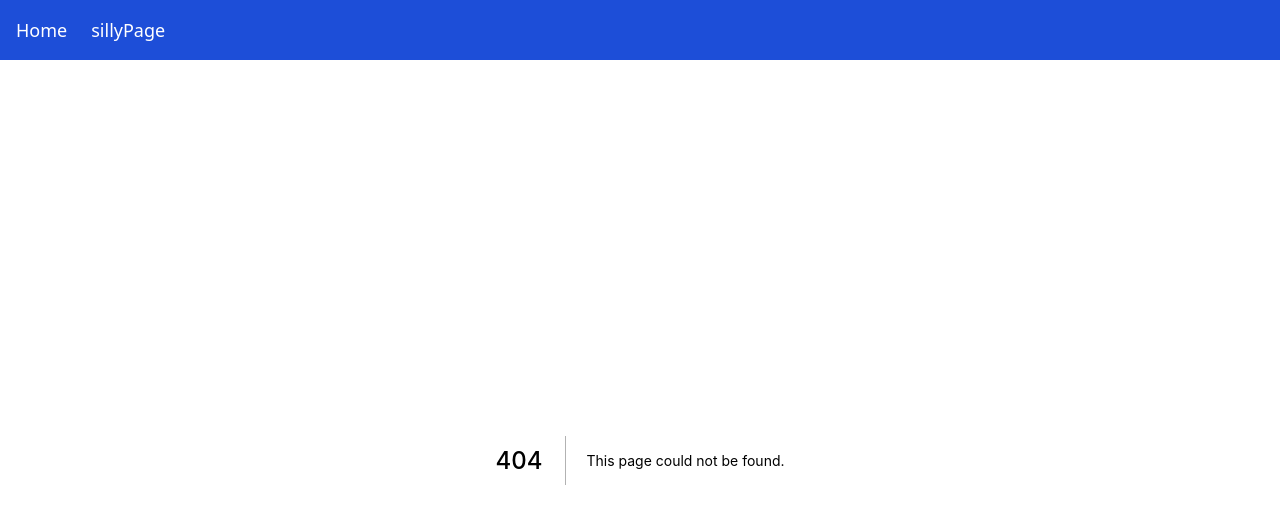
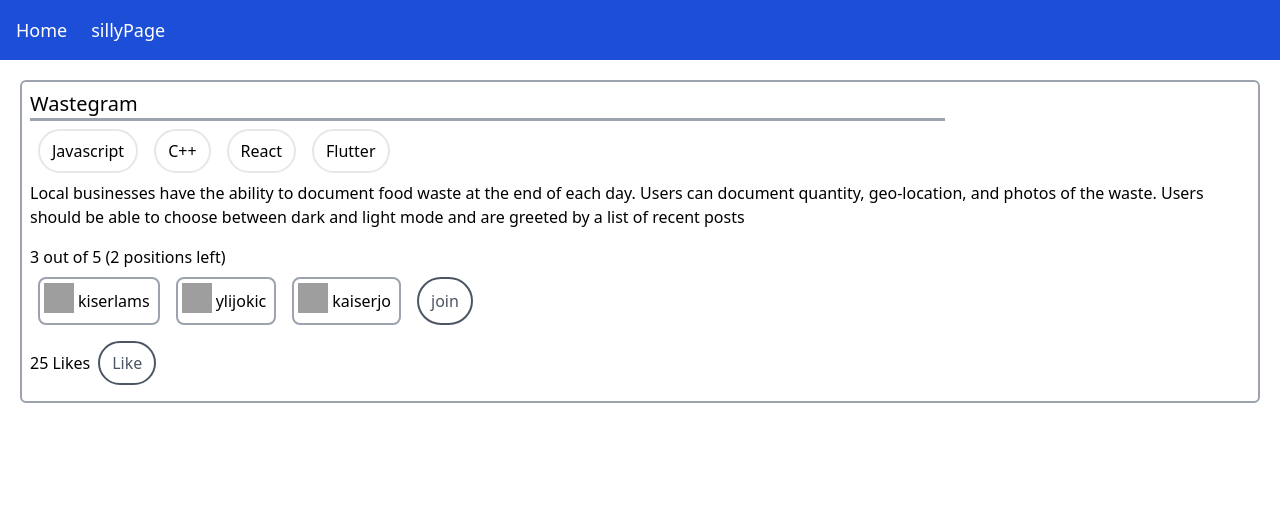
Before and after one commit to kiserd/OSU-CS467-Capstone-Project, a Next.js app in the folder portfolio-project-matching-app/: page /test_projectCardPage in a window 1280 px wide. Before the commit this address had no page. Shown: the top 508 px of the page. Built offline with nearby package versions, Linux system fonts and the light colour scheme; grey boxes are pictures that could not be loaded.

Commit message:
skeleton of ProjectCard component built out. Added some margin to UserIcon despite being outside branch scope

```diff
--- /dev/null
+++ b/portfolio-project-matching-app/components/ProjectCard.js
@@ -0,0 +1,45 @@
+import styles from '../styles/ProjectCard.module.css'
+import Button from '../components/Button'
+import UserIcon from '../components/UserIcon'
+import { doc } from '@firebase/firestore'
+
+const ProjectCard = ({ project }) => {
+    const applyToProject = async (e) => {
+        // todo
+    }
+
+    const likeProject = async (e) => {
+        // todo
+    }
+    return (
+        <div className='p-2 w-full h-full border-2 border-gray-400 rounded-md'>
+            <div className='w-full'>
+                <p className='text-xl font-medium'>{project.name}</p>
+            </div>
+            <hr className='w-11/12 sm:w-9/12 border-b-2 border-gray-400'/>
+            <div className='flex flex-wrap'>
+                {project.technologies.map((technology) => {
+                    return <Button key={technology.id} text={technology.name}/>
+                })}
+            </div>
+            <div>
+                <p>{project.description}</p>
+            </div>
+            <div className='mt-4'>
+                <p>{project.census} out of {project.capacity} ({project.capacity - project.census} positions left)</p>
+            </div>
+            <div className='flex flex-wrap'>
+                {project.users.map((user) => {
+                    return <UserIcon key={user.id} imgPath='/../public/user.ico' username={user.username} />
+                })}
+                <Button text='join' type='btnGeneral' />
+            </div>
+            <div className='inline'>
+                <h3 className='inline'>{project.likes} Likes</h3>
+                <Button text='Like' onClick={likeProject} type='btnGeneral' />
+            </div>
+        </div>
+    )
+}
+
+export default ProjectCard
--- a/portfolio-project-matching-app/components/UserIcon.js
+++ b/portfolio-project-matching-app/components/UserIcon.js
@@ -2,7 +2,7 @@ import Image from 'next/image'
 
 const UserIcon = ({ username, imgPath }) => {
     return (
-        <div className='inline-block p-1 box-border border-2 border-solid border-gray-400 rounded-lg'>
+        <div className='m-2 inline-block p-1 box-border border-2 border-solid border-gray-400 rounded-lg'>
             <span className='align-middle'>
                 <span className=''>
                     <Image src={imgPath} width='30' height='30' />
--- /dev/null
+++ b/portfolio-project-matching-app/pages/test_projectCardPage.js
@@ -0,0 +1,22 @@
+import ProjectCard from '../components/ProjectCard'
+
+const projectCardPage = () => {
+    const dummyProject = {
+        name: 'Wastegram',
+        description: 'Local businesses have the ability to document food waste at the end of each day. Users can document quantity, geo-location, and photos of the waste. Users should be able to choose between dark and light mode and are greeted by a list of recent posts',
+        capacity: 5,
+        census: 3,
+        open: true,
+        likes: 25,
+        owner: {username: 'ylijokic'},
+        technologies: [{id: 1, name: 'Javascript'}, {id: 2, name: 'C++'}, {id: 3, name: 'React'}, {id: 4, name: 'Flutter'}],
+        users: [{id: 1, username: 'kiserlams'}, {id: 2, username: 'ylijokic'}, {id: 3, username: 'kaiserjo'}]
+    }
+    return (
+        <div className='m-5'>
+            <ProjectCard project={dummyProject}/>
+        </div>
+    )
+}
+
+export default projectCardPage
--- a/portfolio-project-matching-app/styles/globals.css
+++ b/portfolio-project-matching-app/styles/globals.css
@@ -6,3 +6,7 @@
 .mySillyStyle {
     @apply flex items-center justify-between flex-wrap bg-blue-700 p-4;
 }
+
+.defaultBorder {
+    @apply border-2 border-gray-400 rounded-md;
+}
--- a/portfolio-project-matching-app/tailwind.config.js
+++ b/portfolio-project-matching-app/tailwind.config.js
@@ -1,8 +1,16 @@
+const defaultTheme = require('tailwindcss/defaultTheme')
+
 module.exports = {
   purge: ['./pages/**/*.{js,ts,jsx,tsx}', './components/**/*.{js,ts,jsx,tsx}'],
   darkMode: false, // or 'media' or 'class'
   theme: {
-    extend: {},
+    theme: {
+      screens: {
+        'xs': '420px',
+        ...defaultTheme.screens,
+      },
+    },
+    // extend: {},
   },
   variants: {
     extend: {},
```
Also changed, not shown: portfolio-project-matching-app/styles/ProjectCard.module.css (added).
